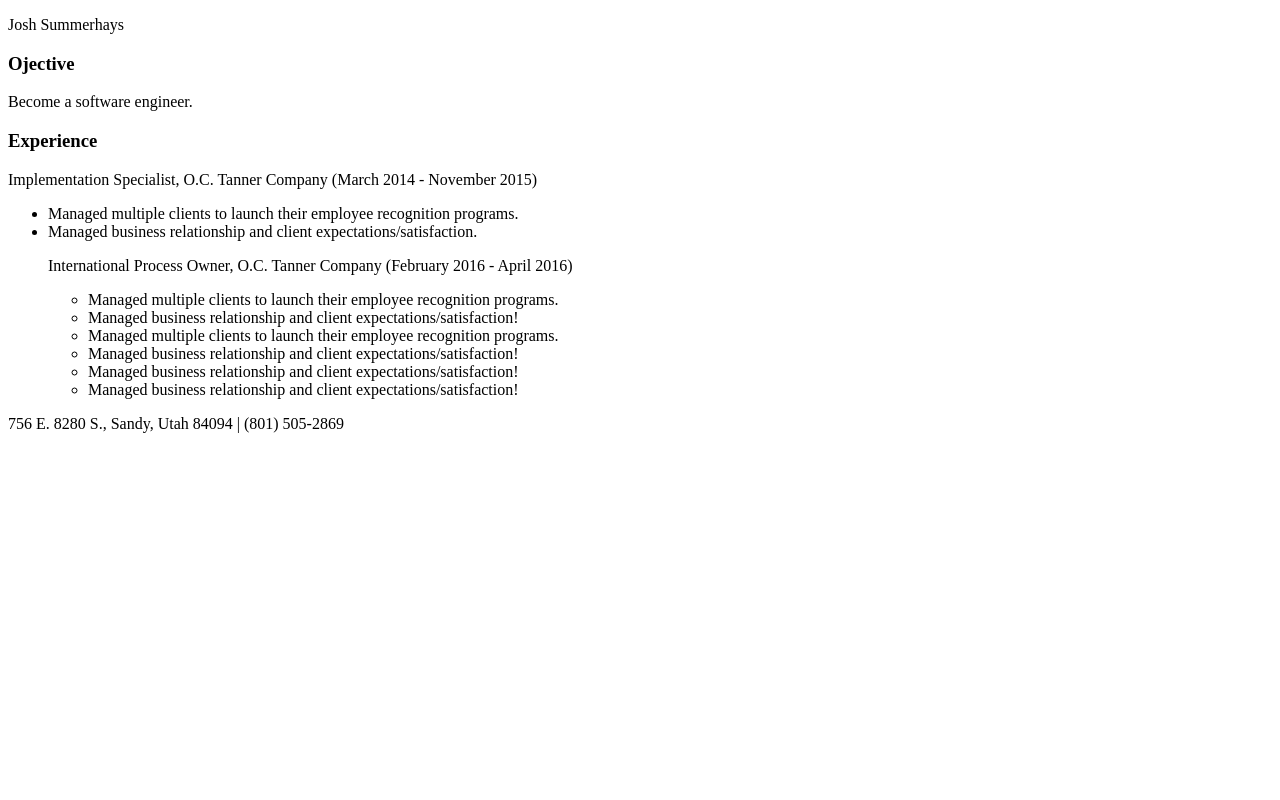
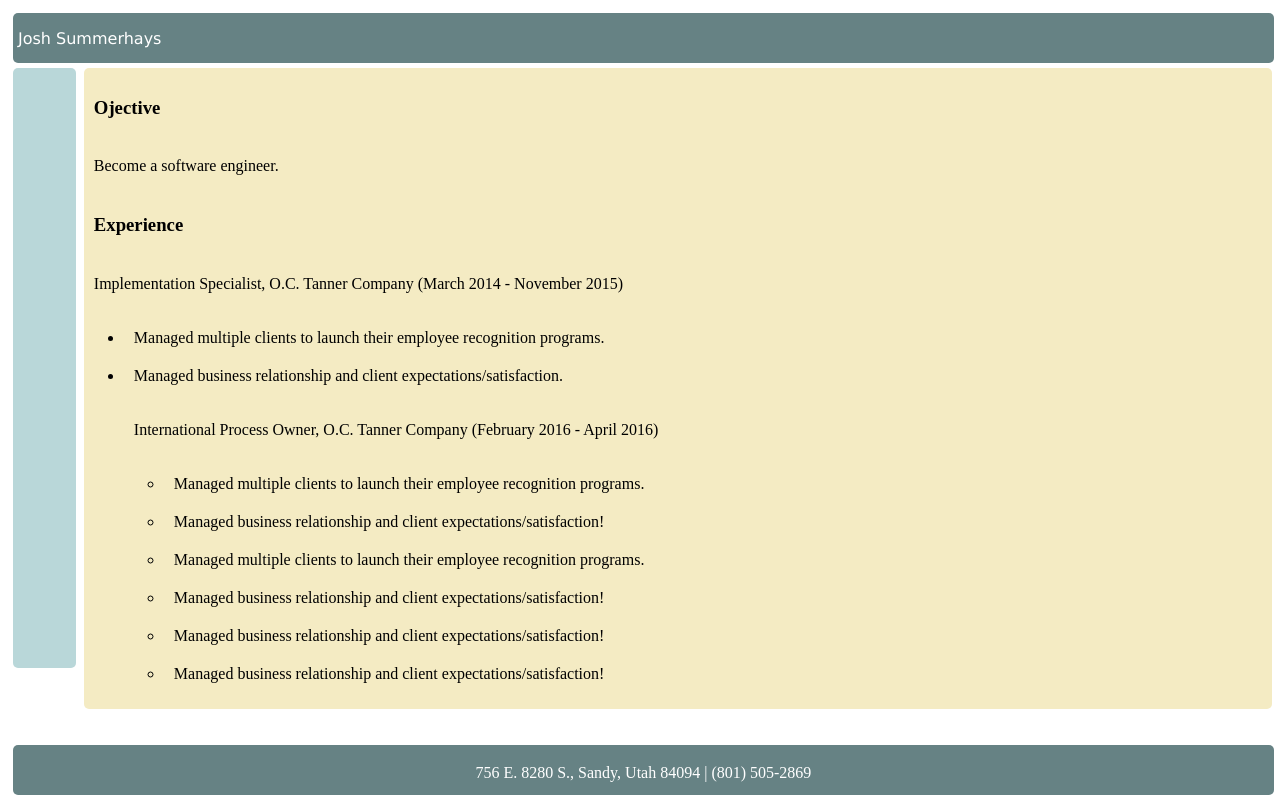
Before and after one commit to joshSummerhays/resume, a website: page perPage.html in a window 1280 px wide. Drawn offline with Linux system fonts and the light colour scheme.

Commit message:
rename styles folder

```diff
--- a/perPage.html
+++ b/perPage.html
@@ -3,7 +3,7 @@
 	<head>
 	  <meta charset="utf-8">
 		<link rel="shortcut icon" type="image/x-icon" href="personalPage/favicon.ico">
-		<link type="text/css" rel="stylesheet" href="personalPage/perPage.css"/>
+		<link type="text/css" rel="stylesheet" href="styles/perPage.css"/>
 		<script src="bower_components/jquery/dist/jquery.js"></script>
 		<script src="bower_components/underscore/underscore.js"></script>
 		<script src="pagePersonal.js"></script>
--- /dev/null
+++ b/styles/perPage.css
@@ -0,0 +1,54 @@
+div {
+	border-radius: 5px;
+}
+
+#header {
+    z-index: 1;
+    height: 50px;
+    width: 98.5%;
+    background-color: #668284;
+    position: fixed;
+    margin: 5px 5px 5px 5px;
+}
+#name {
+    float:left;
+	margin-left: 5px;
+	padding-top: -3px;
+	font-size: 16px;
+	font-family: Verdana, sans-serif;
+	color: #ffffff;
+}
+.left {
+    height: 600px;
+    width: 5%;
+    background-color: #B9D7D9;
+    position: relative;
+	float: left;
+    margin: 60px 5px 10px 5px;
+}
+.right {
+	float: right;
+	margin: 60px 0px 0px 0px;
+	width: 94%;
+	background-color: #F4EBC3;
+}
+.maintext {
+    padding: 10px;
+}
+#footer {
+    position: fixed;
+    bottom: 0;
+    height: 50px;
+    width: 98.5%;
+    background-color: #668284;
+    color: #ffffff;
+    margin: 5px 5px 5px 5px;
+    text-align: center;
+    font-size: 14px;
+    clear: both;
+}
+#footer p {
+    positioning: relative;
+    padding-top: 3px;
+    font-size: 16px;
+}
```
Also changed, not shown: styles/favicon.ico (added).
